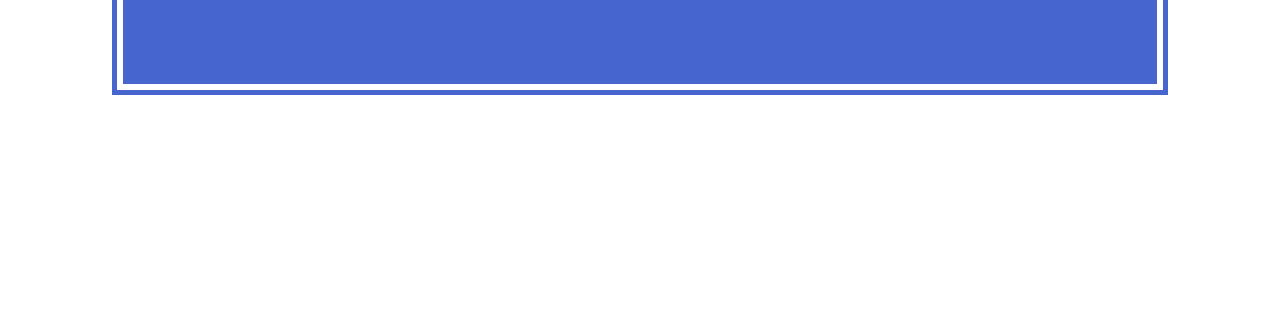
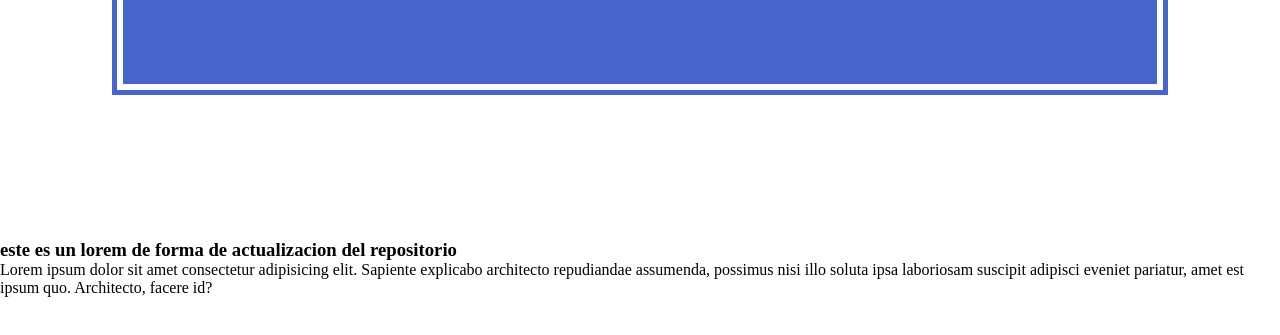
Before and after one commit to grabittz/CSGO-blog, a plain HTML site: page index.html in a window 1280 px wide. Shown: the part 381-716 px from the top of the page. Drawn offline with Linux system fonts and the light colour scheme.

Commit message:
Tercer commit

```diff
--- a/index.html
+++ b/index.html
@@ -12,5 +12,9 @@
         <h1>este es un repostorio de demostración</h1>
         <h2>esta es la primera rama del repositorio</h2>
     </div>
+    <div class="caja-repo2">
+        <h3>este es un lorem de forma de actualizacion del repositorio</h3>
+        <p>Lorem ipsum dolor sit amet consectetur adipisicing elit. Sapiente explicabo architecto repudiandae assumenda, possimus nisi illo soluta ipsa laboriosam suscipit adipisci eveniet pariatur, amet est ipsum quo. Architecto, facere id?</p>
+    </div>
 </body>
 </html>
```
